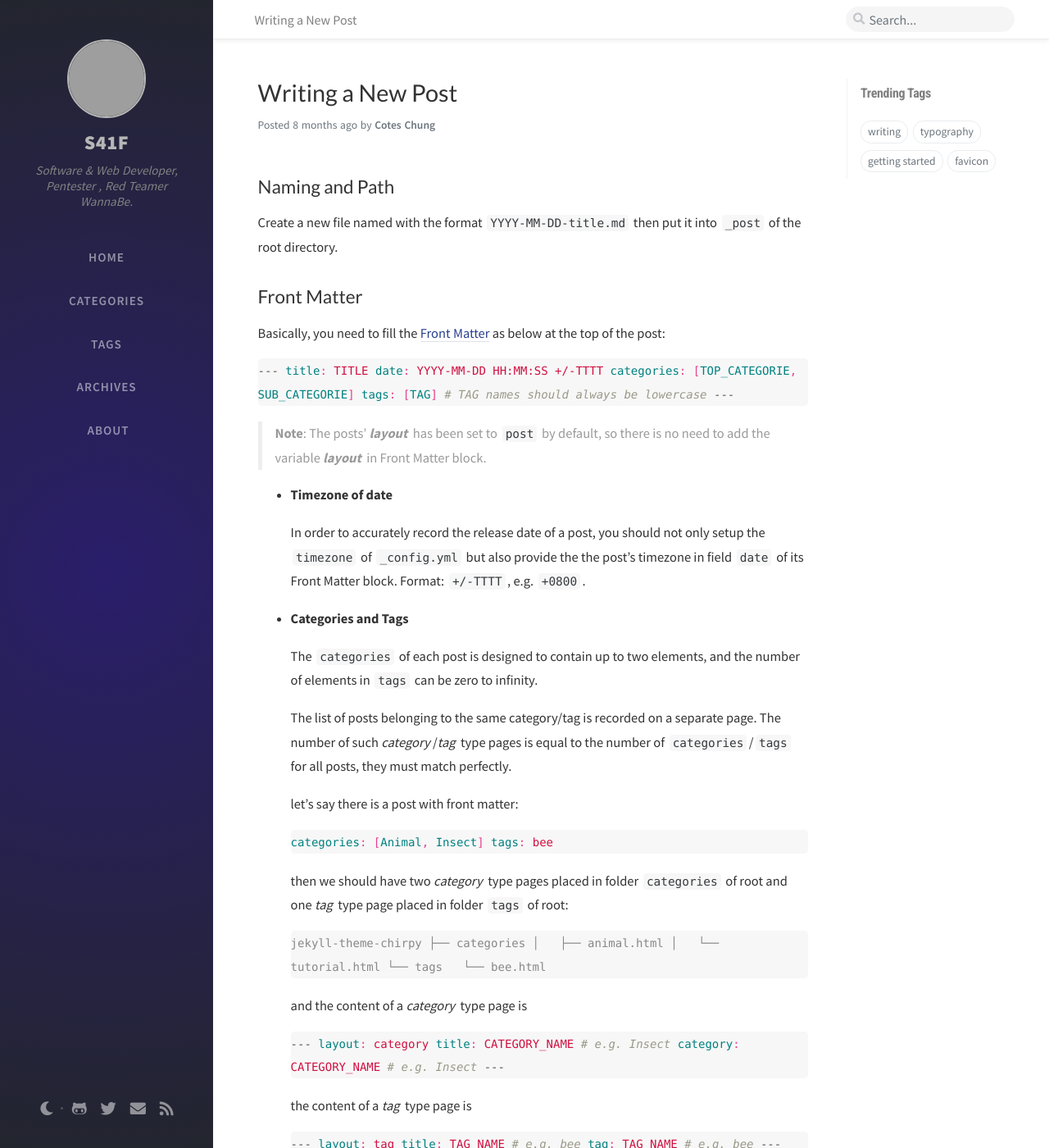
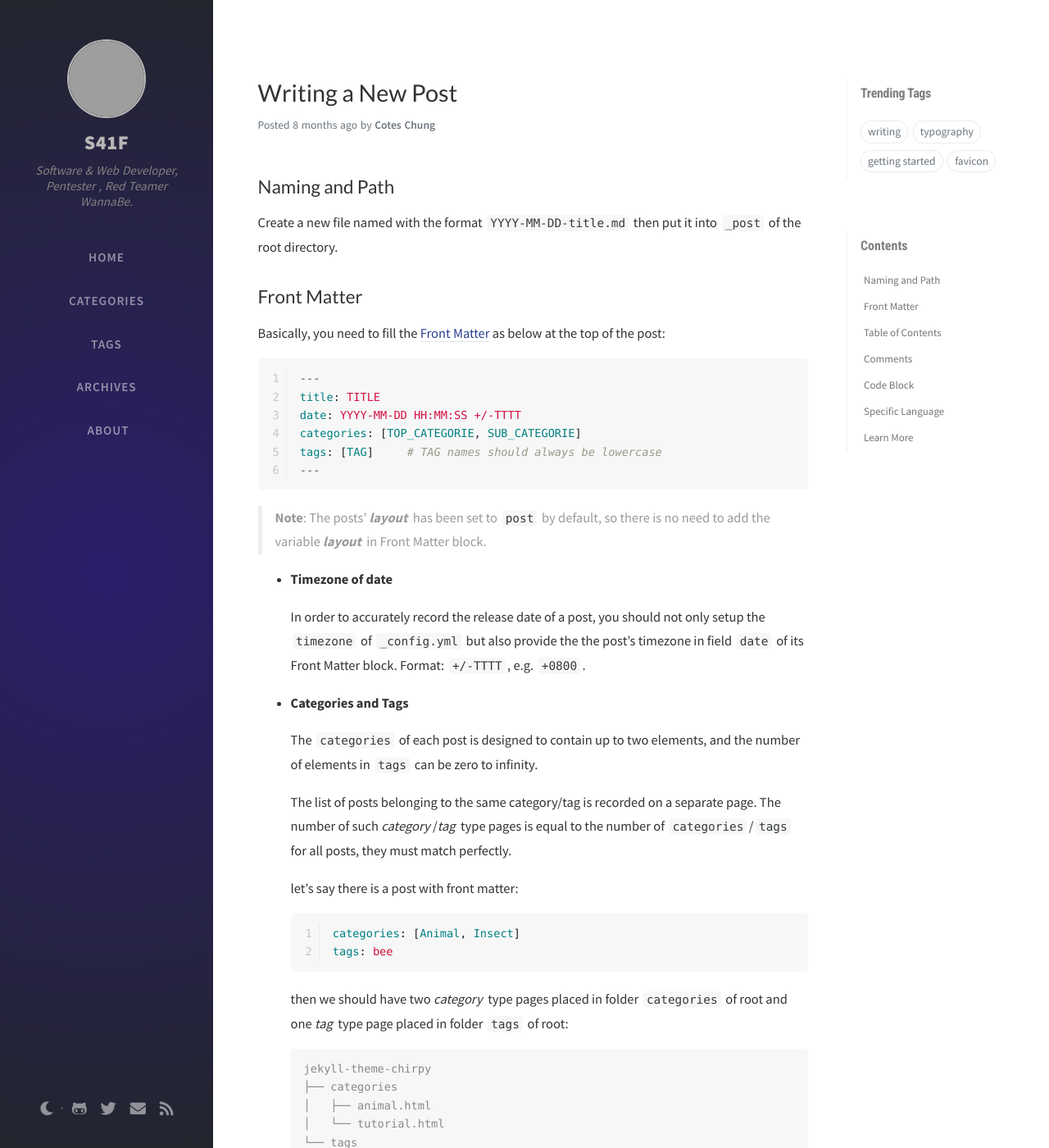
Before and after one commit to SaifSalah/saifsalah.github.io, a Jekyll site: the page built from _posts/2019-08-08-write-a-new-post.md, in a window 1280 px wide and 1400 px high. Shown: the whole window at 82% size. Built offline with Jekyll 4.4.1, drawn with Linux system fonts in a browser that asks for light colours; nearby versions of some CDN libraries; our own code applies the rules of GitHub Pages for plain Markdown files; comment, search, counter and statistics services are not loaded; part of the change alters nothing that is shown; some of the changed text lies outside the part shown; grey boxes are pictures that could not be loaded.

Commit message:
Update _config.yml

```diff
--- a/_config.yml
+++ b/_config.yml
@@ -84,3 +84,121 @@ theme_mode: dual
 toc: true
 
 paginate: 10
+
+markdown: kramdown
+
+highlighter: rouge
+
+kramdown:
+  input: GFM
+  syntax_highlighter: rouge
+  syntax_highlighter_opts: # Rouge Options › https://github.com/jneen/rouge#full-options
+    css_class: 'highlight'
+    # default_lang: console
+    span:
+      line_numbers: false
+    block:
+      line_numbers: true
+      start_line: 1
+
+permalink: /posts/:title/
+
+defaults:
+  -
+    scope:
+      path: ""          # An empty string here means all files in the project
+      type: posts
+    values:
+      layout: post
+      comments: true    # Enable comments in posts.
+      toc: true         # Display TOC column in posts.
+      location: Post
+      breadcrumb:
+        -
+          label: Posts
+          url: /
+  -
+    scope:
+      path: _drafts
+    values:
+      comments: false
+  -
+    scope:
+      path: tags
+    values:
+      tab_active: Tags
+      location: Tag
+      breadcrumb:
+        -
+          label: Home
+          url: /
+        -
+          label: Tags
+          url: /tabs/tags/
+  -
+    scope:
+      path: categories
+    values:
+      tab_active: Categories
+      location: Category
+      breadcrumb:
+        -
+          label: Home
+          url: /
+        -
+          label: Categories
+          url: /tabs/categories/
+  -
+    scope:
+      path: tabs
+    values:
+      layout: page
+      dynamic_title: true    # Hide title in mobile screens.
+      breadcrumb:
+        -
+          label: Home
+          url: /
+  -
+    scope:
+      path: assets/data
+    values:
+      layout: compress
+
+
+sass:
+  sass_dir: /assets/css
+  style: compressed
+
+compress_html:
+  clippings: all
+  comments: ["<!-- ", " -->"]
+  endings: [html, head, body, dt, dd, rt, rp,
+            optgroup, option, colgroup, caption,
+            thead, tbody, tfoot, tr, td, th]
+  profile: false
+  blanklines: false
+  ignore:
+    envs: []
+
+exclude:
+  - vendor        # Avoid Jekyll mistakenly read the vender directory on Travis-CI's VM .
+  - Gemfile.lock
+  - Gemfile
+  - tools
+  - docs
+  - README.md
+
+sitemap_exclude:  # Sitemap will exclude the following items.
+  fuzzy:
+    - /assets/
+  accurate:
+    - /norobots/
+    - /tabs/
+    - /categories/
+    - /tags/
+    - /posts/
+    - 404.html
+    - feed.xml
+    - sitemap.xml
+    - robots.txt
+    - redirects.json
```
